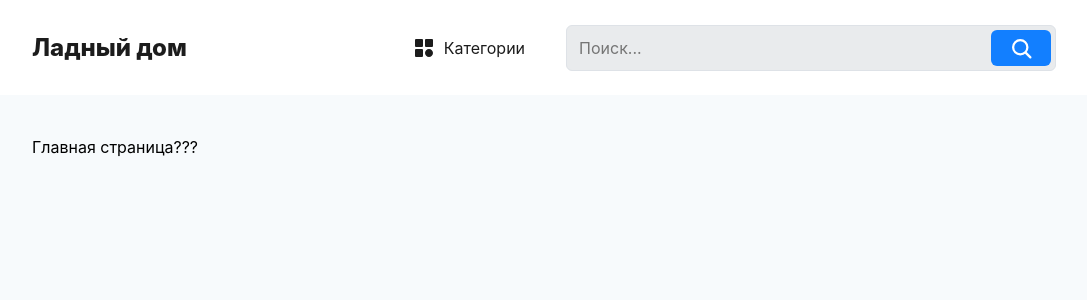
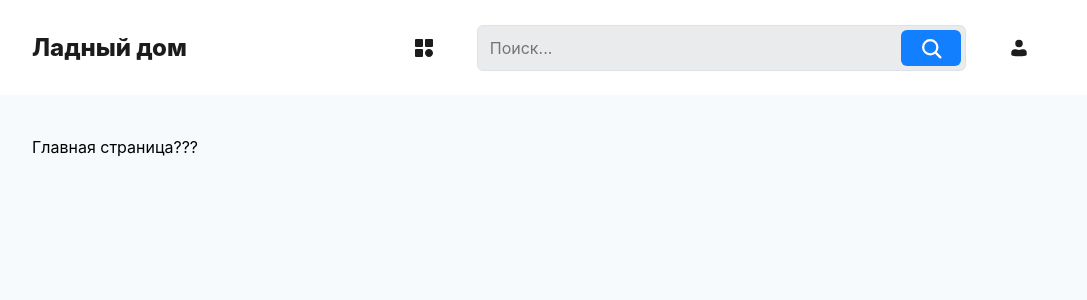
Before and after one commit to cheremshin/ladniy_dom, a Next.js app in the folder frontend/: page / in a window 1280 px wide. Shown: the top 300 px of the page, without its empty margins (96-1183 px from the left). Built offline with nearby package versions, Linux system fonts and the light colour scheme.

Commit message:
feat: Кнопка перехода на страницу профиля пользователя

```diff
--- a/frontend/src/components/base/ui/ButtonLink.tsx
+++ b/frontend/src/components/base/ui/ButtonLink.tsx
@@ -7,7 +7,7 @@ import './ButtonLink.styles.css';
 type PropsT = {
     href: string;
     icon?: ReactNode;
-    children: ReactNode;
+    children?: ReactNode;
     className?: string;
     variant?: 'primary';
 };
--- /dev/null
+++ b/frontend/src/components/dummies/icons/profile/ProfileIcon.tsx
@@ -0,0 +1,9 @@
+'use client';
+
+import { FC, SVGProps } from 'react';
+
+export const ProfileIcon: FC<SVGProps<SVGSVGElement>> = ({ className = '' }) => (
+    <svg xmlns="http://www.w3.org/2000/svg" width="24" height="24" viewBox="0 0 24 24" className={className}>
+        <path fill="currentColor" d="M12 3.75a3.75 3.75 0 1 0 0 7.5a3.75 3.75 0 0 0 0-7.5m-4 9.5A3.75 3.75 0 0 0 4.25 17v1.188c0 .754.546 1.396 1.29 1.517c4.278.699 8.642.699 12.92 0a1.537 1.537 0 0 0 1.29-1.517V17A3.75 3.75 0 0 0 16 13.25h-.34c-.185 0-.369.03-.544.086l-.866.283a7.251 7.251 0 0 1-4.5 0l-.866-.283a1.752 1.752 0 0 0-.543-.086z"></path>
+    </svg>
+);
--- a/frontend/src/components/widgets/header/ui/Header.tsx
+++ b/frontend/src/components/widgets/header/ui/Header.tsx
@@ -3,17 +3,16 @@ import { HeaderView } from './HeaderView';
 import { ProductsSearch } from '@/components/features/productsSearch';
 import { ButtonLink } from '@/components/base/ui/ButtonLink';
 import { CategoriesIcon } from '@/components/dummies/icons';
+import { ProfileIcon } from '@/components/dummies/icons/profile/ProfileIcon';
 
-export function Header() {
+export async function Header() {
     return (
         <HeaderView>
-            <ButtonLink href="/catalog">
-                <CategoriesIcon />
-                Категории
-            </ButtonLink>
+            <ButtonLink href="/catalog" icon={<CategoriesIcon />} />
             <Suspense>
                 <ProductsSearch />
             </Suspense>
+            <ButtonLink href="/account" icon={<ProfileIcon />} />
         </HeaderView>
     );
 }
```
